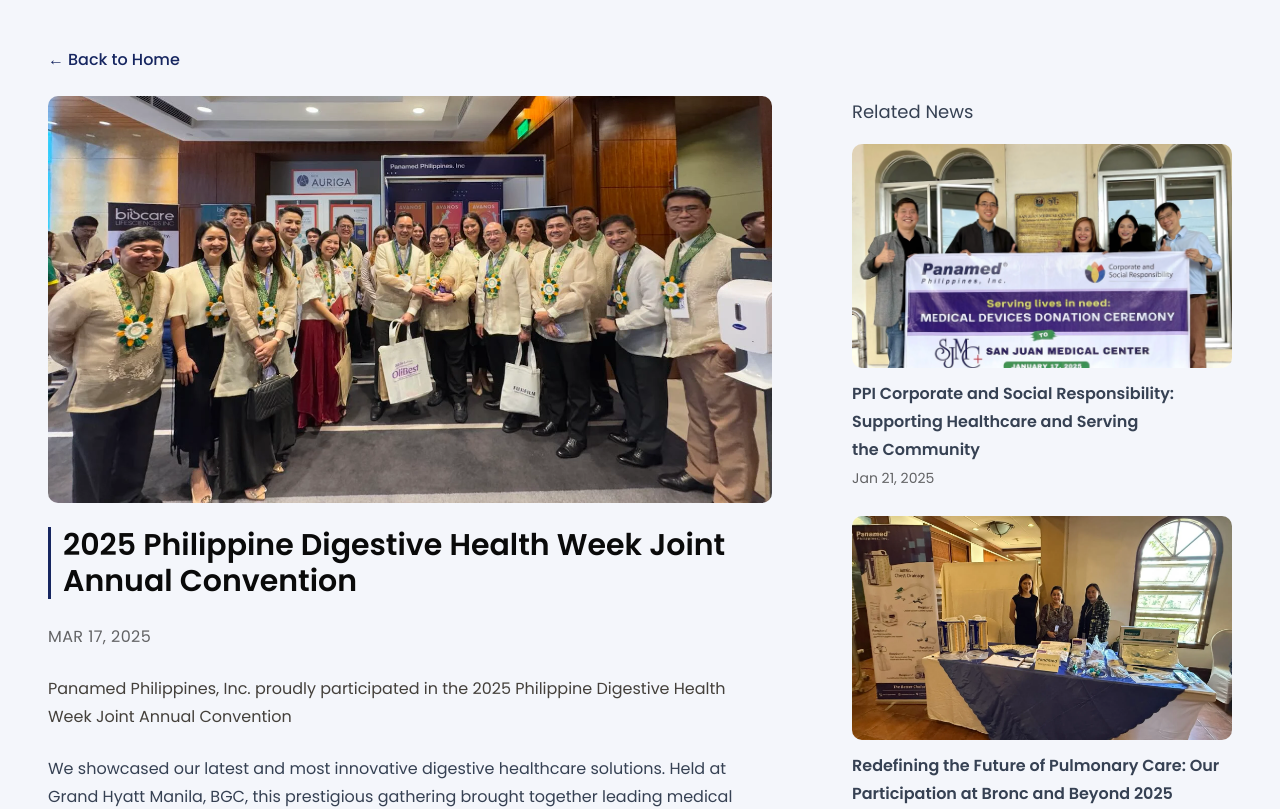
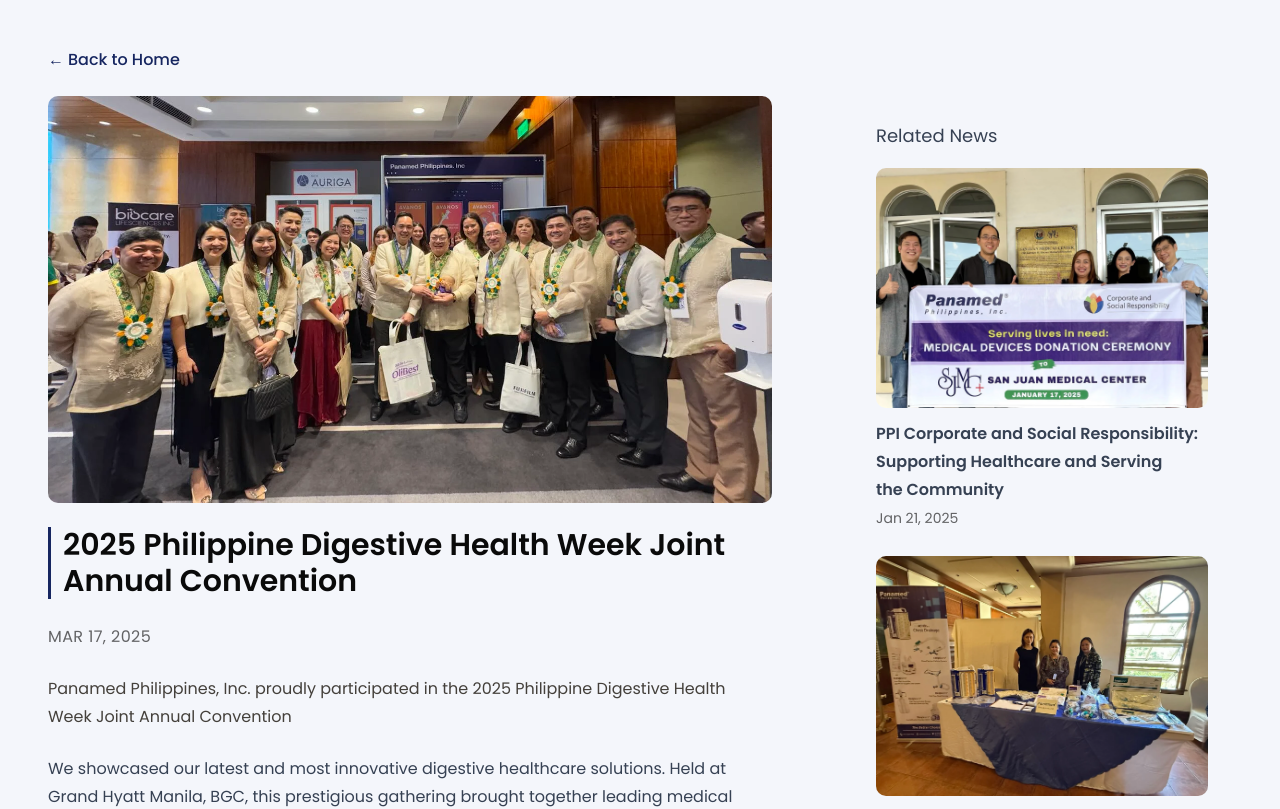
Before and after one commit to jiyancarloo/my-project, a Next.js app: page /news/philippine-digestive-health-week in a window 1280 px wide. Shown: the top 809 px of the page. Built offline with nearby package versions, Linux system fonts and the light colour scheme.

Commit message:
Update RelatedNews.tsx
minimal changes to padding and height

```diff
--- a/app/news/RelatedNews.tsx
+++ b/app/news/RelatedNews.tsx
@@ -8,12 +8,12 @@
   const relatedNews = news.filter((item) => currentSlug !== item.slug);
   return (
     <>
-      <section className="space-y-4">
-        <h3 className="prose prose-lg">Related News </h3>
-        <div className="grid grid-cols-1 gap-6">
+      <section className="space-y-4 p-6 ">
+        <h3 className="prose prose-lg">Related News</h3>
+        <div className="grid grid-cols-1 gap-6 ">
           {relatedNews.map((item, index) => (
-            <Link href={`/news/${item.slug}`} key={index}>
-              <div className="relative w-full h-56">
+            <Link href={`/news/${item.slug}`} key={index} className="">
+              <div className="relative w-full h-60 ">
                 <Image
                   src={item.coverImage.src}
                   alt={item.coverImage.alt}
```
